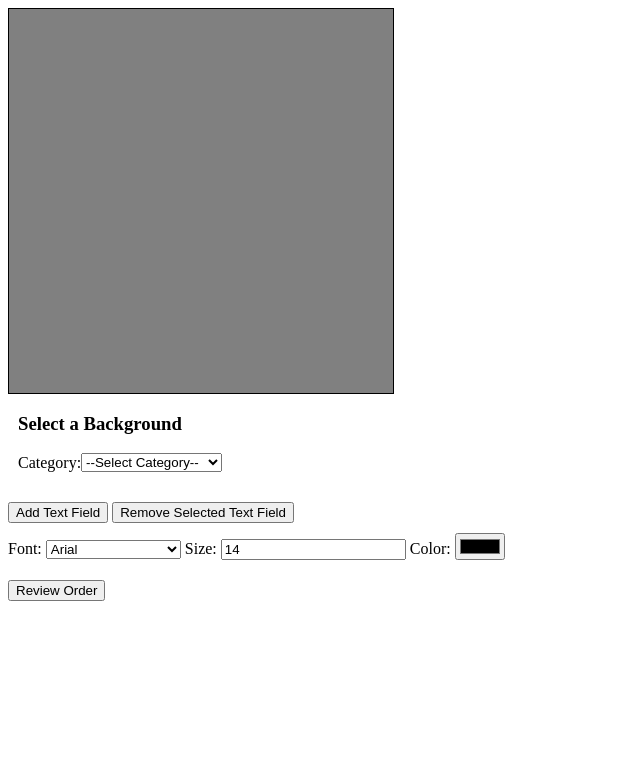
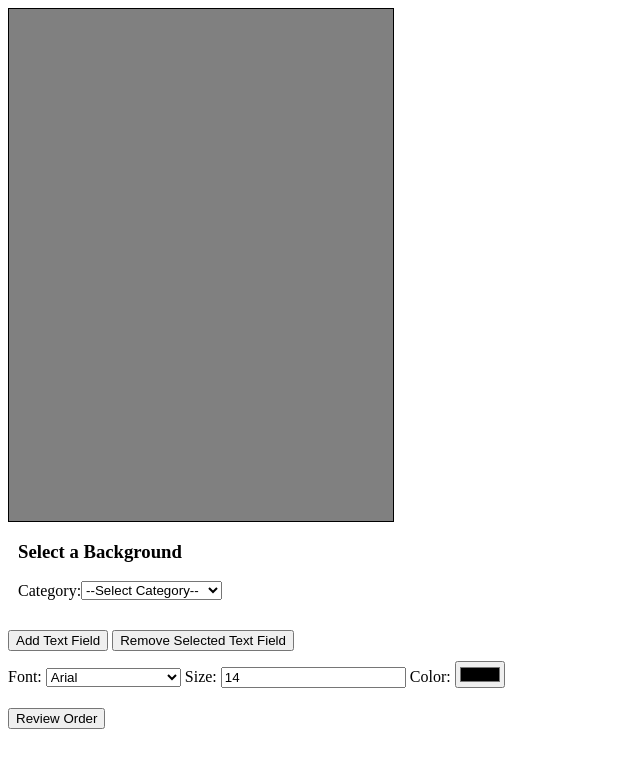
Before and after one commit to Simoncodbase/0016-first-try, a plain HTML site: page resize2.html in a window 1280 px wide. Shown: the whole page, without its empty margins (0-640 px from the left). Drawn offline with Linux system fonts and the light colour scheme.

Commit message:
Update resize2.html

```diff
--- a/resize2.html
+++ b/resize2.html
@@ -6,8 +6,8 @@
     <style>
         /* Card container setup */
         #card-container {
-            width: 30vw; /* 40% of viewport width */
-            height: 30vw; /* Height is 40% of viewport width */
+            width: 30vw; /*30% of viewport width */
+            height: 40vw; /* Height is 40% of viewport width */
             position: relative;
             border: 1px solid #000;
             background-color: grey;
@@ -16,7 +16,7 @@
         /* Background image styling */
         #background {
             width: 30vw;
-            height: 30vw; /* Background image height is 50% of container height */
+            height: 30vw;
             position: absolute;
             top: 0;
             left: 0;
```
